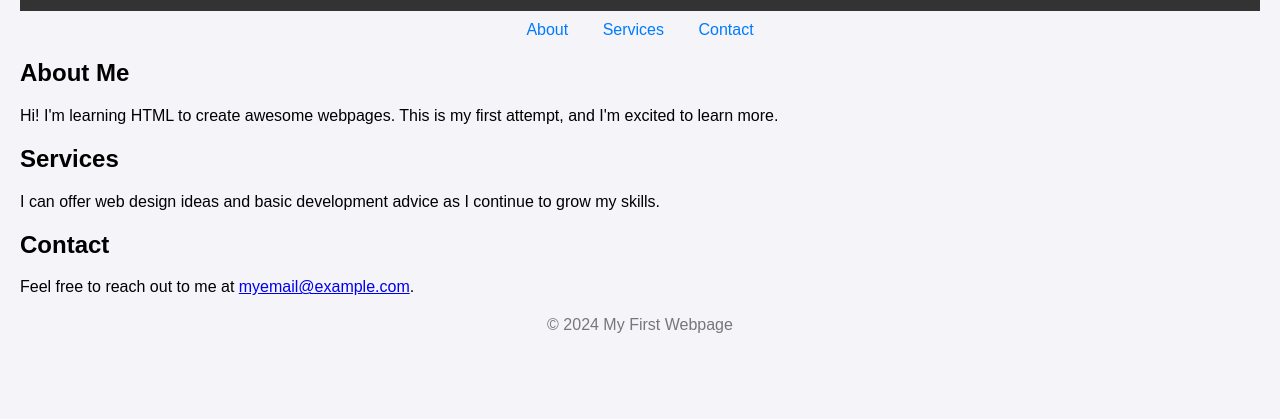
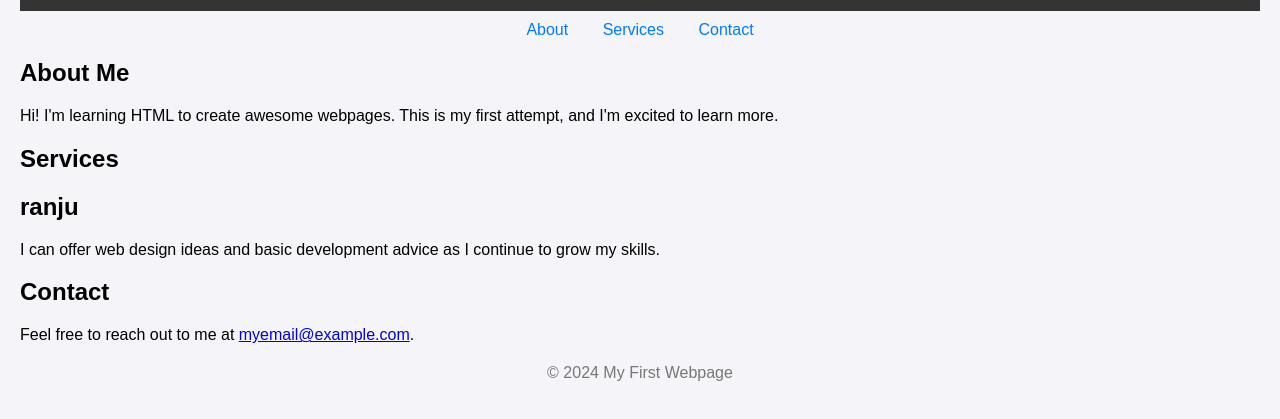
Before and after one commit to SIVARANJANI63/dev, a plain HTML site: page index.html in a window 1280 px wide. Shown: the part 109-528 px from the top of the page. Drawn offline with Linux system fonts and the light colour scheme.

Commit message:
second commit

```diff
--- a/index.html
+++ b/index.html
@@ -55,6 +55,7 @@
         </section>
         <section id="services">
             <h2>Services</h2>
+            <h1>ranju</h1>
             <p>I can offer web design ideas and basic development advice as I continue to grow my skills.</p>
         </section>
         <section id="contact">
```
